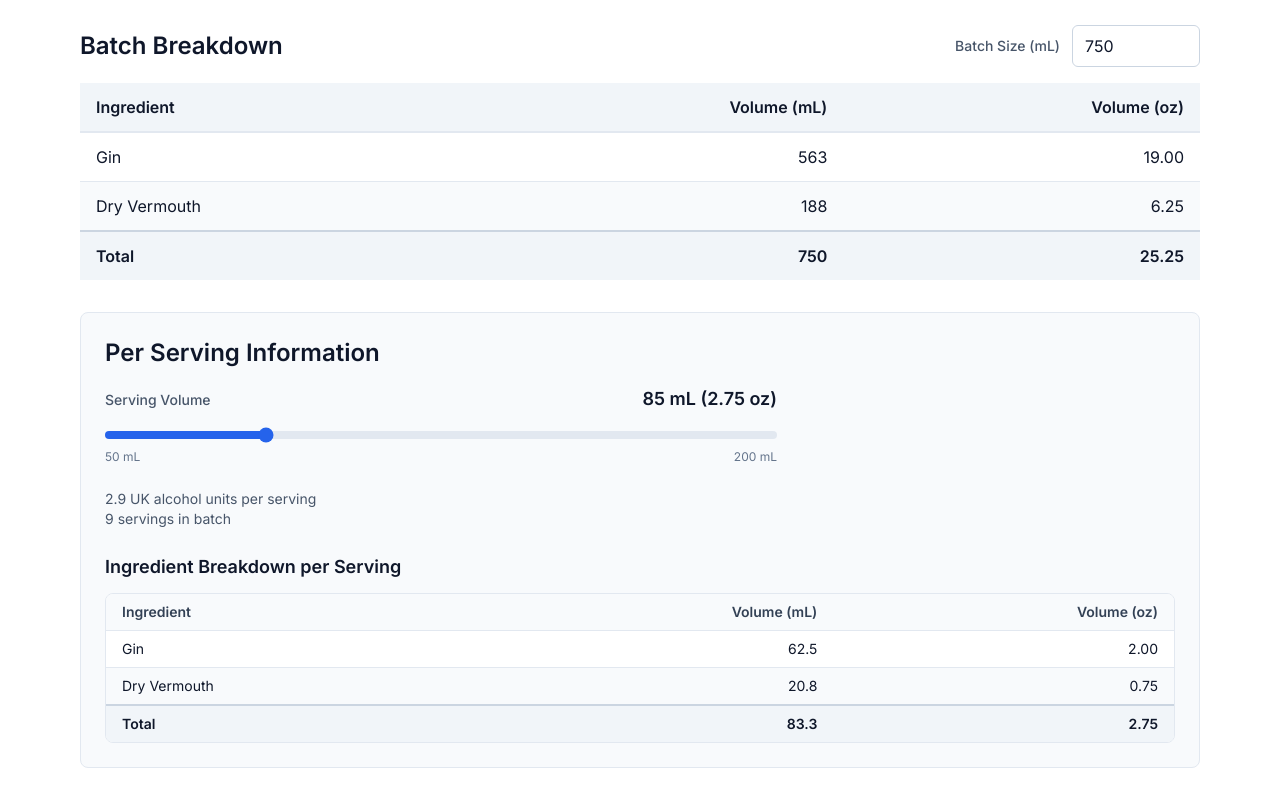
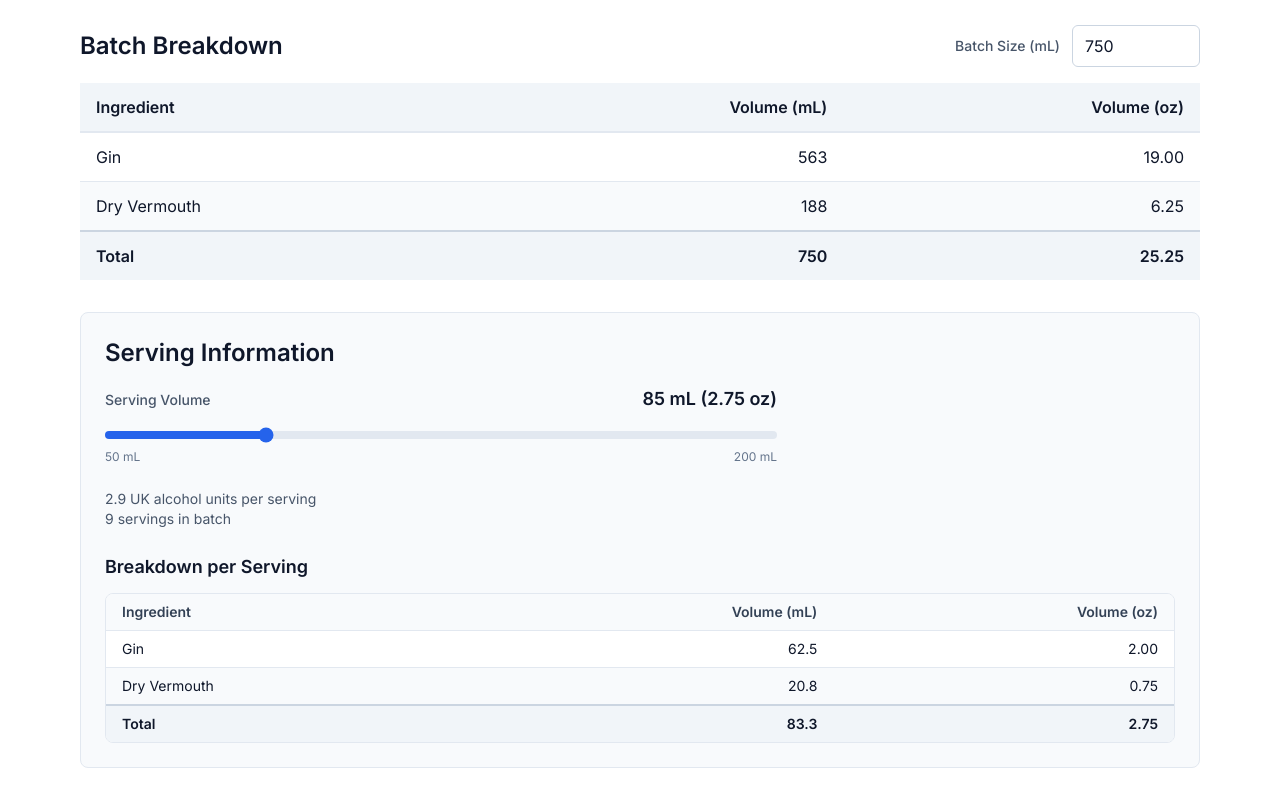
Before and after one commit to gialup03/freezer-cocktail-batch-calculator, a React (Vite) app: page / in a window 1280 px wide. Shown: the part 851-1651 px from the top of the page. Built offline with nearby package versions, Linux system fonts and the light colour scheme.

Commit message:
Rename headings: 'Per Serving Information' to 'Serving Information' and 'Ingredient Breakdown per Serving' to 'Breakdown per Serving'

```diff
--- a/src/components/ServingInfo.tsx
+++ b/src/components/ServingInfo.tsx
@@ -72,7 +72,7 @@ export function ServingInfo({ batchSizeMl, finalAbv, calculations, columnVisibil
 
   return (
     <div className="bg-slate-50 border border-slate-200 rounded-lg p-6">
-      <h2 className="text-2xl font-semibold text-slate-900 mb-4">Per Serving Information</h2>
+      <h2 className="text-2xl font-semibold text-slate-900 mb-4">Serving Information</h2>
 
       <div className="mb-6 max-w-2xl">
         <div className="flex justify-between items-baseline mb-2">
@@ -111,7 +111,7 @@ export function ServingInfo({ batchSizeMl, finalAbv, calculations, columnVisibil
       </div>
 
       <div>
-        <h3 className="text-lg font-semibold text-slate-900 mb-3">Ingredient Breakdown per Serving</h3>
+        <h3 className="text-lg font-semibold text-slate-900 mb-3">Breakdown per Serving</h3>
         <div className="bg-white border border-slate-200 rounded-lg overflow-hidden">
           <table className="w-full">
             <thead className="bg-slate-50 border-b border-slate-200">
```
